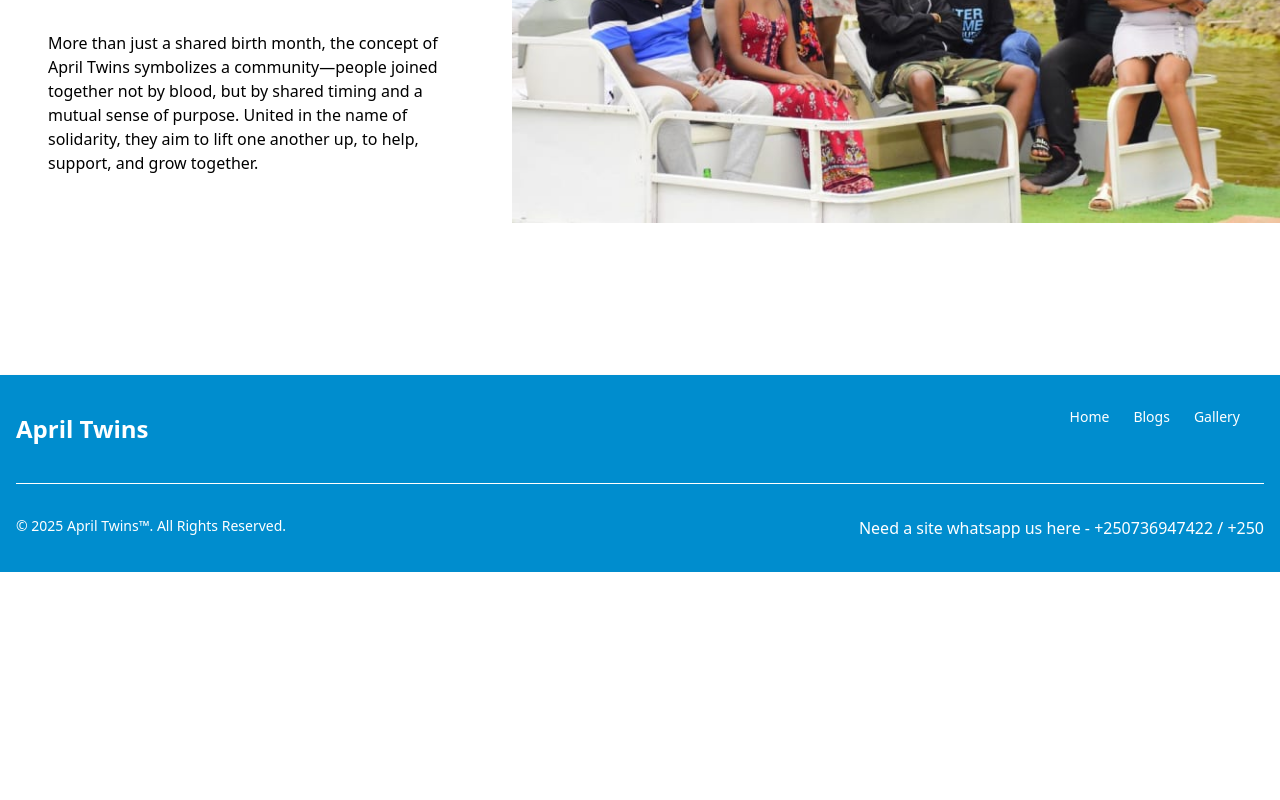
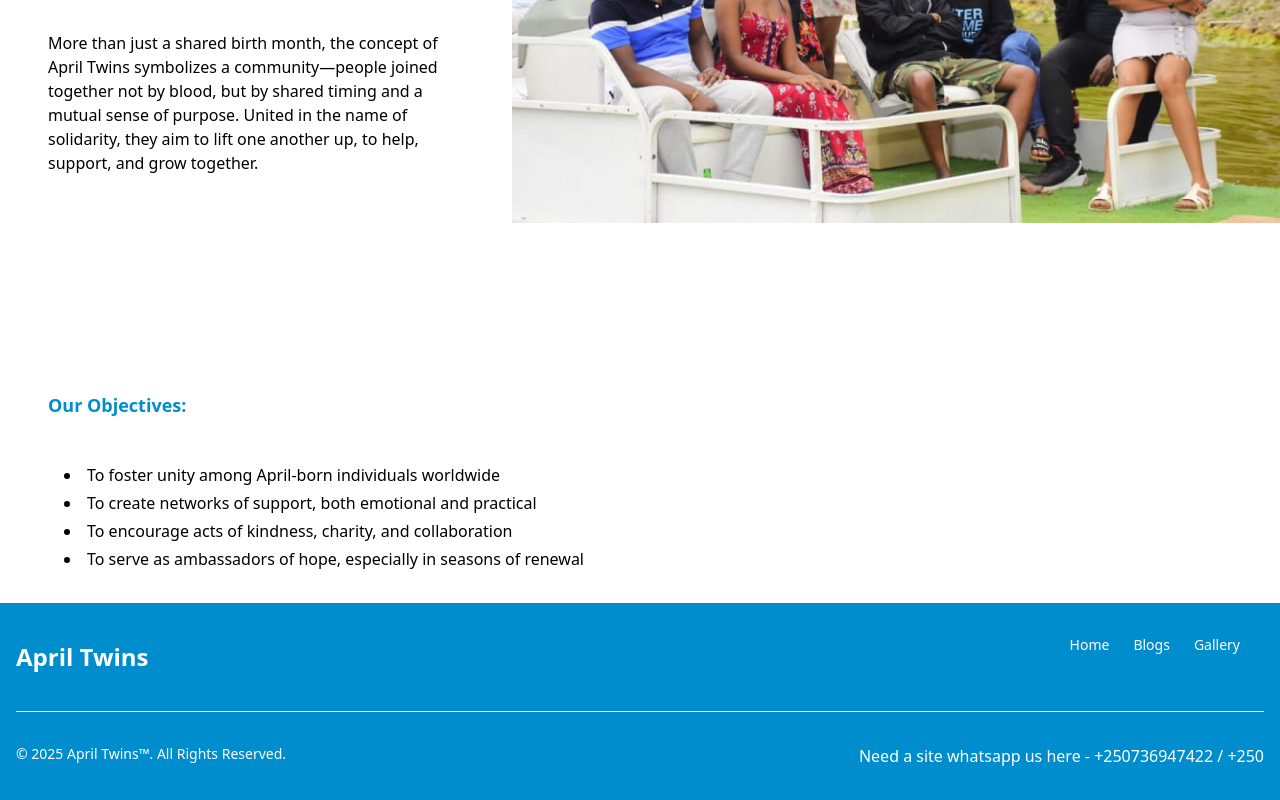
Before and after one commit to FullStackDev-Alvin/apriltwins-frontend, a React (Vite) app: page /About in a window 1280 px wide. Shown: the part 863-1663 px from the top of the page. Before the commit the page ends 1435 px from the top, so only its background shows below. Built offline with nearby package versions, Linux system fonts and the light colour scheme.

Commit message:
final touches

```diff
--- a/src/Pages/About.jsx
+++ b/src/Pages/About.jsx
@@ -14,12 +14,33 @@ const About = () => {
             image:"/about.jpg"
         }
     ]
+    const lists = [
+        "To foster unity among April-born individuals worldwide",
+
+        "To create networks of support, both emotional and practical",
+
+        "To encourage acts of kindness, charity, and collaboration",
+
+        "To serve as ambassadors of hope, especially in seasons of renewal"
+    ]
   return (
     <div className='min-h-screen'>
         <BackdropComponent title="About Us"/>
         {AboutContent.map((content)=>(
             <ReusableLeftToRight  title={content.title} paragraph={content.paragraph} image={content.image} header={content.header}/>
         ))}
+
+        <div className="max-w-screen-xl m-auto px-12 p-4 flex flex-col gap-[20px]">
+            <h2 class="mb-2 text-lg font-semibold text-primary ">Our Objectives:</h2>
+            <ul class="max-w-xl space-y-1 text-black list-disc list-inside p-4">
+                {lists.map((list)=>(
+                    <li>
+                        {list}
+                    </li>
+                ))}
+            </ul>
+        </div>
+
     </div>
   )
 }
```
